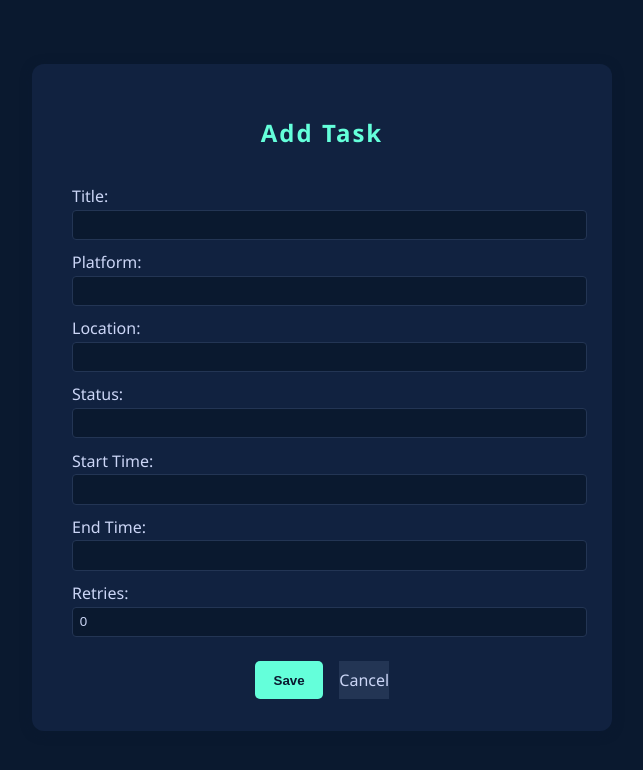
After one commit to Brandon-Niles/Software-Agile-Assignment, a Django app: page /tasks/add/ in a window 1280 px wide. The commit adds this page. Shown: the top 770 px of the page, without its empty margins (318-961 px from the left). Run offline with Django 5.2, Linux system fonts and the light colour scheme; a user stored in the database is signed in.

Commit message:
SEA-07 Including add task feature with button and form + pagnation

```diff
--- /dev/null
+++ b/task-management-app/main/templates/main/add_task.html
@@ -0,0 +1,90 @@
+<!DOCTYPE html>
+<html>
+<head>
+    <title>Add Task</title>
+    <style>
+        body { background: #0a192f; color: #ccd6f6; font-family: 'Segoe UI', Arial, sans-serif; }
+        .add-container {
+            background: #112240;
+            max-width: 500px;
+            margin: 4em auto 0 auto;
+            border-radius: 12px;
+            box-shadow: 0 2px 12px rgba(10,25,47,0.4);
+            padding: 2em 2.5em;
+        }
+        h2 {
+            color: #64ffda;
+            text-align: center;
+            margin-bottom: 1.5em;
+            letter-spacing: 2px;
+        }
+        label {
+            color: #ccd6f6;
+            font-weight: 500;
+            display: block;
+            margin-bottom: 0.7em;
+        }
+        input[type="text"], input[type="number"] {
+            width: 100%;
+            padding: 0.5em;
+            margin-top: 0.2em;
+            background: #0a192f;
+            color: #ccd6f6;
+            border: 1px solid #233554;
+            border-radius: 4px;
+        }
+        .action-btns {
+            display: flex;
+            justify-content: center;
+            gap: 1em;
+            margin-top: 1.5em;
+        }
+        button {
+            background: #64ffda;
+            color: #0a192f;
+            border: none;
+            padding: 0.7em 1.4em;
+            border-radius: 5px;
+            font-weight: 600;
+            cursor: pointer;
+        }
+        .cancel-btn {
+            background: #233554;
+            color: #ccd6f6;
+        }
+    </style>
+</head>
+<body>
+    <div class="add-container">
+        <h2>Add Task</h2>
+        <form method="post">
+            {% csrf_token %}
+            <label>Title:
+                <input type="text" name="title" required>
+            </label>
+            <label>Platform:
+                <input type="text" name="platform" required>
+            </label>
+            <label>Location:
+                <input type="text" name="location" required>
+            </label>
+            <label>Status:
+                <input type="text" name="status" required>
+            </label>
+            <label>Start Time:
+                <input type="text" name="start_time" required>
+            </label>
+            <label>End Time:
+                <input type="text" name="end_time">
+            </label>
+            <label>Retries:
+                <input type="number" name="retries" value="0" min="0">
+            </label>
+            <div class="action-btns">
+                <button type="submit">Save</button>
+                <a href="{% url 'task_list' %}" class="cancel-btn button" style="text-decoration:none;line-height:2.4em;">Cancel</a>
+            </div>
+        </form>
+    </div>
+</body>
+</html>
--- a/task-management-app/main/urls.py
+++ b/task-management-app/main/urls.py
@@ -9,4 +9,5 @@ urlpatterns = [
     path('tasks/', views.task_list, name='task_list'),
     path('tasks/<int:task_id>/edit/', views.edit_task, name='edit_task'),
     path('tasks/<int:task_id>/cancel/', views.cancel_task, name='cancel_task'),
+    path('tasks/add/', views.add_task, name='add_task'),  # <-- Add this line
 ]
--- a/task-management-app/main/views.py
+++ b/task-management-app/main/views.py
@@ -72,7 +72,7 @@ def task_list(request):
     locations = sorted(set(t.location for t in tasks))
 
     # Pagination
-    paginator = Paginator(filtered, 10)  # 10 tasks per page
+    paginator = Paginator(filtered, 50)  # 50 tasks per page
     page_number = request.GET.get('page', 1)
     page_obj = paginator.get_page(page_number)
 
@@ -116,3 +116,20 @@ def cancel_task(request, task_id):
         task.save()
         return redirect('task_list')
     return render(request, 'main/cancel_task.html', {'task': task})
+
+@login_required
+def add_task(request):
+    if not request.user.is_superuser:
+        return redirect('task_list')
+    if request.method == 'POST':
+        Task.objects.create(
+            title=request.POST.get('title', 'System Update'),
+            platform=request.POST.get('platform', ''),
+            location=request.POST.get('location', ''),
+            status=request.POST.get('status', ''),
+            start_time=request.POST.get('start_time', ''),
+            end_time=request.POST.get('end_time', ''),
+            retries=request.POST.get('retries', 0)
+        )
+        return redirect('task_list')
+    return render(request, 'main/add_task.html')
```
Also changed, not shown: task-management-app/main/templates/main/task_system.html (+15 -11 lines), task-management-app/db.sqlite3.
